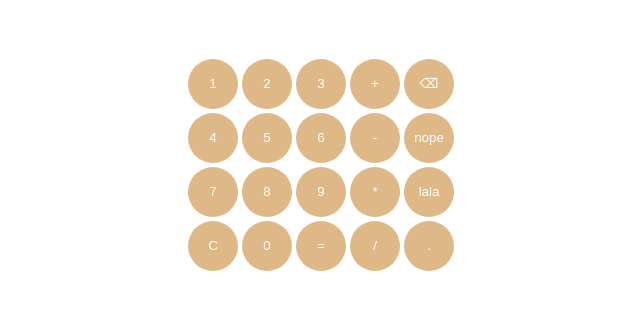
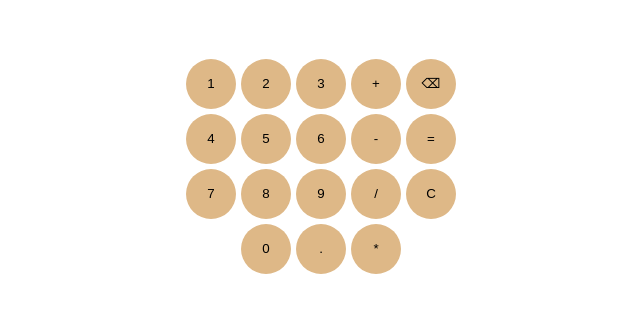
Before and after one commit to Goose789/odin-Calculator, a plain HTML site: page index.html in a window 1280 px wide. Shown: the part 61-374 px from the top of the page, without its empty margins (319-959 px from the left). Drawn offline with Linux system fonts and the light colour scheme.

Commit message:
Add backspace button, rearrange display

```diff
--- a/css.css
+++ b/css.css
@@ -6,24 +6,17 @@ p{
     text-align: center;
 }
 
-
 .buttons {
     display: flex;
+    gap: 5px;
     justify-content: center;
-    gap: 5px;
 }
 
-.numbers {
-    display: flex;
-    flex-direction:column;
-    gap: 4px;
-    align-items: center;
-}
 
-.operators {
+.column1, .column2, .column3, .column4, .column5 {
     display: flex;
     flex-direction: column;
-    gap: 4px;
+    gap: 5px;
 }
 
 button {
@@ -33,7 +26,7 @@ button {
     border-radius: 50%;
     background-color:rgb(222 184 135);
     cursor: pointer;
-    color: white;
+    color: black;
 }
 
 button:hover {
--- a/index.html
+++ b/index.html
@@ -10,34 +10,33 @@
     <h1>Calculator</h1>
     <p id="display"></p>
     <div class="buttons">
-        <div class="numbers">
-            <div class="row1">
+        <div class="column1">
             <button class="number">1</button>
+            <button class="number">4</button>
+            <button class="number">7</button>
+        </div>
+        <div class="column2">
             <button class="number">2</button>
+            <button class="number">5</button>
+            <button class="number">8</button>
+            <button class="number">0</button>
+        </div>
+        <div class="column3">
             <button class="number">3</button>
+            <button class="number">6</button>
+            <button class="number">9</button>
+            <button id="dot">.</button>
+        </div>
+        <div class="column4">
             <button class="operator">+</button>
+            <button class="operator">-</button>
+            <button class="operator">/</button>
+            <button class="operator">*</button>
+        </div>
+        <div class="column5">
             <button id="backspace">&#9003;</button>
-            </div>
-            <div class="row2">
-                <button class="number">4</button>
-                <button class="number">5</button>
-                <button class="number">6</button>
-                <button class="operator">-</button>
-                <button>nope</button>
-            </div>
-            <div class="row3">
-                <button class="number">7</button>
-                <button class="number">8</button>
-                <button class="number">9</button>
-                <button class="operator">*</button>
-                <button>lala</button>
-            </div>
-            <div class="row4">
+            <button id="equal">=</button>
             <button id="clear">C</button>
-                <button class="number">0</button>
-                <button id="equal">=</button>
-                <button class="operator">/</button>
-                <button id="dot">.</button>
         </div>
     </div>
     <script src="javascript.js"></script>
--- a/javascript.js
+++ b/javascript.js
@@ -91,7 +91,7 @@ function equal () {
     });
 };
 
-const bclear = document.querySelector("#clear")
+const bclear = document.querySelector("#clear");
 
 function clear () {
     bclear.addEventListener("click", function (e) {
@@ -102,7 +102,7 @@ function clear () {
     })
 }
 
-const bdot = document.querySelector("#dot")
+const bdot = document.querySelector("#dot");
 
 function decimal () {
     bdot.addEventListener("click", function (e) {
@@ -122,8 +122,29 @@ function decimal () {
     })
 }
 
+const bbackspace = document.querySelector("#backspace");
+
+function backspace () {
+    bbackspace.addEventListener("click", function (e) {
+        p.textContent = p.textContent.slice(0, -1);
+        if (number1 === "" && number2 === "" && operator === "") {
+            // Do nothing
+        } else if (number1 !== "" && operator === "") {
+            number1 = String(number1).slice(0,-1);
+            console.log("number1: " + number1);
+        } else if (operator !== "" && number2 === "") {
+            operator = operator.slice(0, -1);
+            console.log("operator: " + operator);
+        } else if (number2 !== "") {
+            number2 = String(number2).slice(0, -1);
+            console.log("number2: " + number2)
+        }
+    })
+}
+
 updateNumbers();
 updateOperator();
 equal();
 clear();
 decimal();
+backspace();
```
Lines whose indentation alone changed are shown as unchanged.
